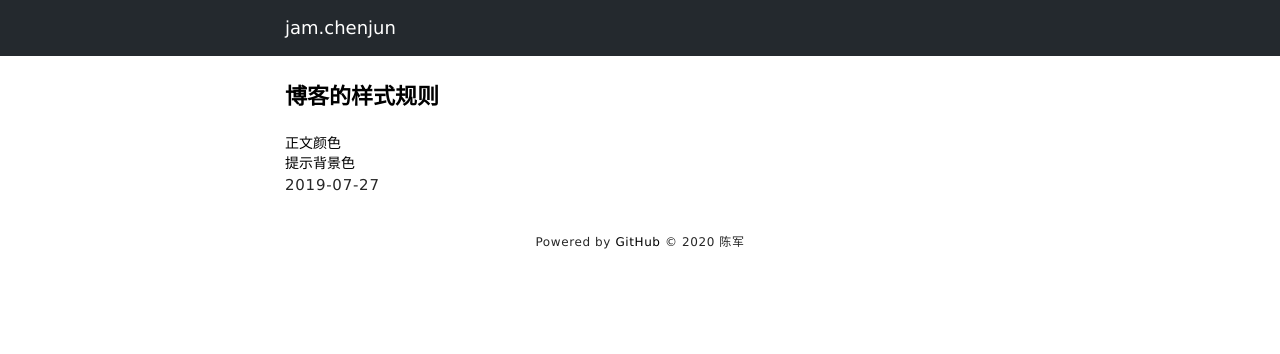
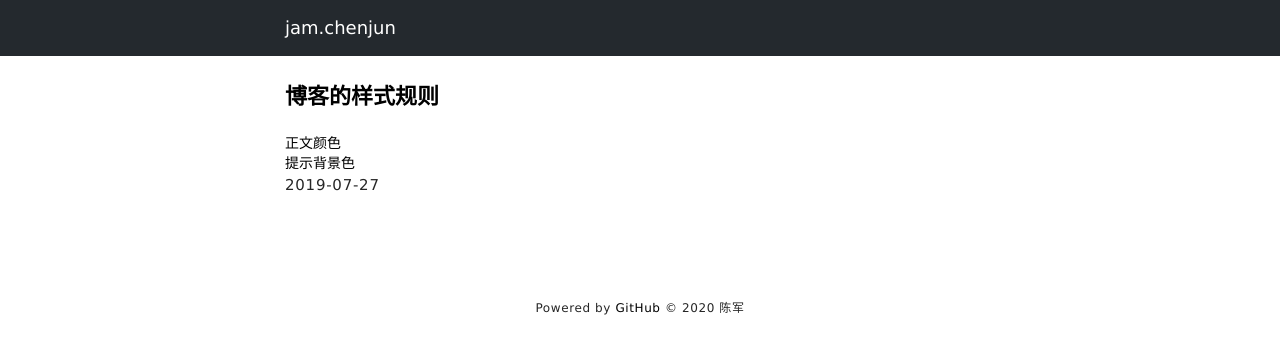
Before and after one commit to rob2468/rob2468.github.io, a Jekyll site: the page built from _posts/2019-07-27-blog-style-rule.md, in a window 1280 px wide. Shown: the top 354 px of the page. Built offline with Jekyll 4.4.1, drawn with Linux system fonts in a browser that asks for light colours; comment, search, counter and statistics services are not loaded.

Commit message:
feat: 评论区与正文的间距增加

```diff
--- a/_layouts/post.html
+++ b/_layouts/post.html
@@ -34,7 +34,7 @@
       {{ content }}
       <p>{{ page.date | date: "%Y-%m-%d" }}</p>
 
-      <div id="disqus_thread"></div>
+      <div id="disqus_thread" style="margin-top:80px"></div>
       <script>
           /**
           *  RECOMMENDED CONFIGURATION VARIABLES: EDIT AND UNCOMMENT THE SECTION BELOW TO INSERT DYNAMIC VALUES FROM YOUR PLATFORM OR CMS.
```
